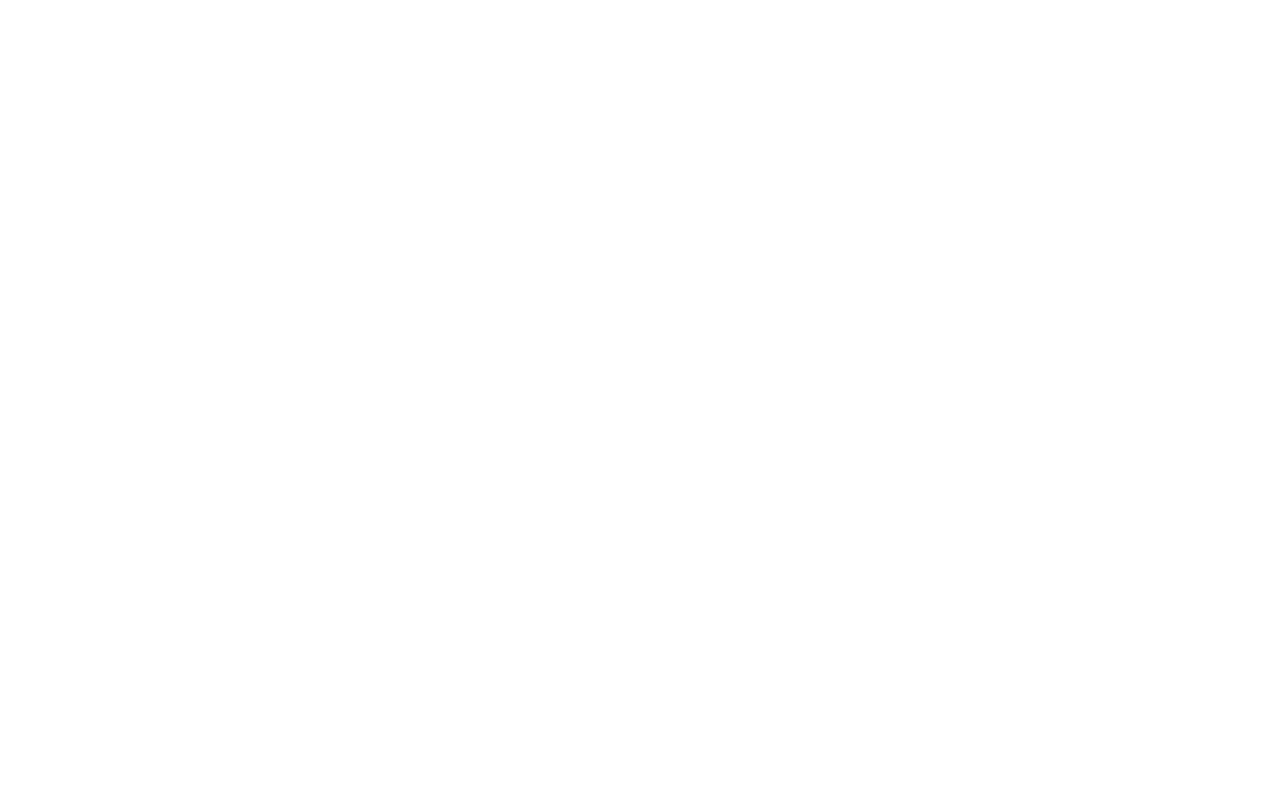
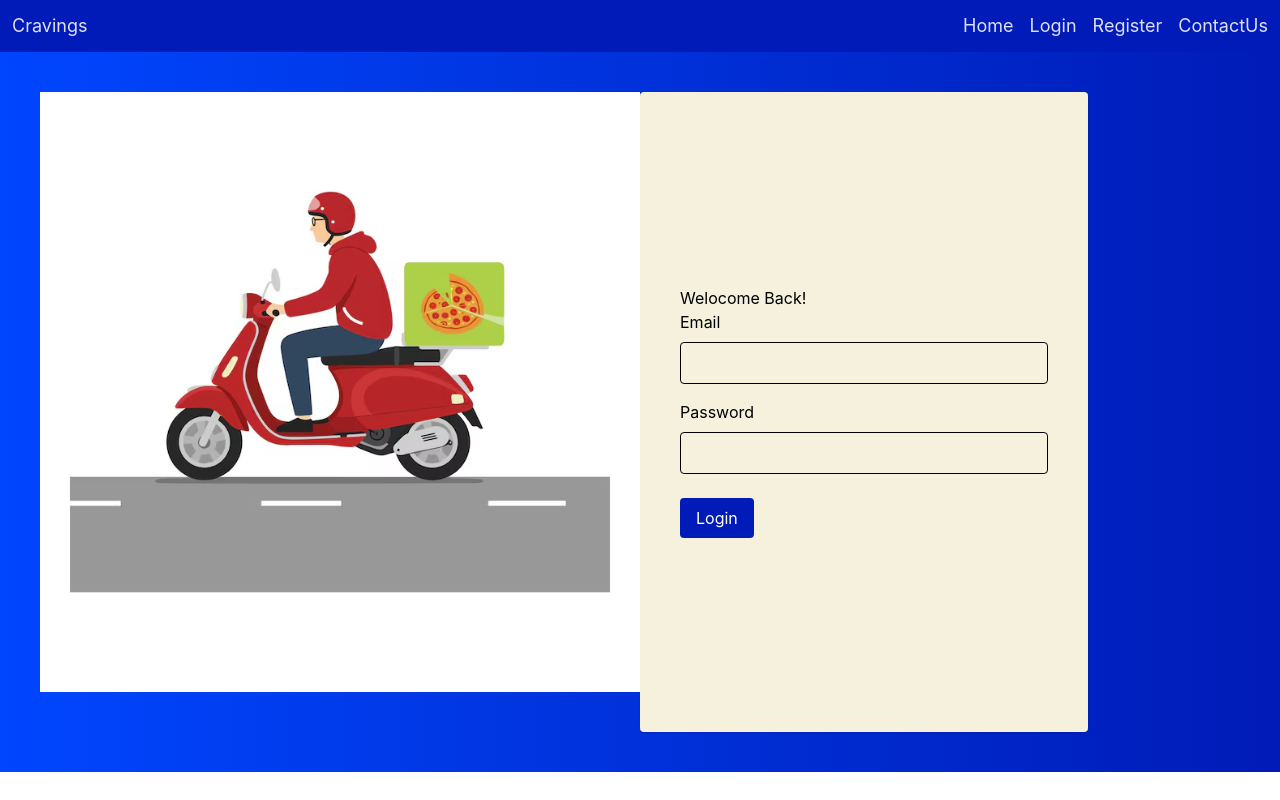
Before and after one commit to rajkumarvns/CravingsB8, a React (Vite) app: page /login in a window 1280 px wide. Before the commit this address had no page. Built offline with nearby package versions, Linux system fonts and the light colour scheme.

Commit message:
feat: add routing and components for Navbar, Footer, Login, Register, and ContactUs pages

```diff
--- a/src/App.jsx
+++ b/src/App.jsx
@@ -1,13 +1,23 @@
 import React from "react";
 import { BrowserRouter, Routes, Route } from "react-router-dom";
 import Home from "./pages/Home";
+import Login from "./pages/Login";
+import Register from "./pages/Register";
+import ContactUs from "./pages/ContactUs";
+import Navbar from "./components/Navbar";
+import Footer from "./components/Footer";
 
 const App = () => {
   return (
     <>
       <BrowserRouter>
+        <Navbar />
         <Routes>
           <Route path="/" element={<Home />} />
+          <Route path="/login" element={<Login />} />
+          <Route path="/register" element={<Register />} />
+          <Route path="/contactUs" element={<ContactUs />} />
+          <Route path="/navbar" element={<Navbar />} />
         </Routes>
       </BrowserRouter>
     </>
--- /dev/null
+++ b/src/Pages/ContactUs.jsx
@@ -0,0 +1,9 @@
+import React from "react";
+const ContactUs = () => {
+  return (
+    <>
+      <div>ContactUs</div>
+    </>
+  );
+};
+export default ContactUs;
--- a/src/Pages/Home.jsx
+++ b/src/Pages/Home.jsx
@@ -1,11 +1,9 @@
 import React from "react";
-
 const Home = () => {
   return (
     <>
-      <div className="bg-blue-500">Home</div>
+      {/* <div className="bg-(--secondary)">Home</div> */}
     </>
   );
 };
-
 export default Home;
--- /dev/null
+++ b/src/Pages/Login.jsx
@@ -0,0 +1,77 @@
+import React, { useState } from "react";
+import deliveryboy from "../assets/deliveryboy.avif";
+
+const Login = () => {
+  const [loginData, setLoginData] = useState({
+    email: "",
+    password: "",
+  });
+
+  const [validateError, setValidateError] = useState();
+
+  const handleChange = (e) => {
+    const name = e.target.name;
+    const value = e.target.value;
+
+    setLoginData((prevData) => ({ ...prevData, [name]: value }));
+  };
+
+  const handleSubmit = async (e) => {
+    e.preventDefault();
+    // Handle login logic here, e.g., send loginData to the server
+    //Validate loginData
+
+    console.log("Login data submitted:", loginData);
+
+    const payload = {
+      email: loginData.email.toLowerCase(),
+      password: loginData.password,
+    };
+  };
+
+  return (
+    <>
+      <div className="h-[90vh] bg-linear-to-r from-(--secondary) to-(--primary) grid grid-cols-2 p-10 ">
+        <div className="hidden md:block">
+          <img src={deliveryboy} alt="" className="rotate-y-180" />
+        </div>
+        <div className="w-md bg-(--background) rounded shadow p-10 flex flex-col justify-center">
+          <div>Welocome Back!</div>
+
+          <form onSubmit={handleSubmit}>
+            <div className="flex flex-col gap-2">
+              <label htmlFor="email">Email</label>
+              <input
+                type="email"
+                id="email"
+                name="email"
+                value={loginData.email}
+                onChange={handleChange}
+                className="border p-2 rounded focus:outline-none focus:ring-2 focus:ring-(--accent)"
+              />
+            </div>
+            <div className="flex flex-col gap-2 mt-4">
+              <label htmlFor="password">Password</label>
+              <input
+                type="password"
+                id="password"
+                name="password"
+                value={loginData.password}
+                onChange={handleChange}
+                className="border p-2 rounded focus:outline-none focus:ring-2 focus:ring-(--accent)"
+              />
+            </div>
+            <button
+              type="submit"
+              className="mt-6 bg-(--primary) text-white py-2 px-4 rounded hover:bg-(--accent)"
+            >
+              Login
+            </button>
+          </form>
+        </div>
+      </div>
+    </>
+  );
+};
+
+export default Login;
--- /dev/null
+++ b/src/Pages/Register.jsx
@@ -0,0 +1,9 @@
+import React from "react";
+const Register = () => {
+  return (
+    <>
+      <div>Register</div>
+    </>
+  );
+};
+export default Register;
--- /dev/null
+++ b/src/components/Footer.jsx
@@ -0,0 +1,9 @@
+import React from "react";
+const Footer = () => {
+  return (
+    <>
+      <div>Footer</div>
+    </>
+  );
+};
+export default Footer;
--- /dev/null
+++ b/src/components/Navbar.jsx
@@ -0,0 +1,29 @@
+import React from "react";
+import { Link } from "react-router-dom";
+
+const Navbar = () => {
+  return (
+    <>
+      <div className="bg-(--primary) text-lg text-(--primary-text) p-3 flex justify-between">
+        <div>Cravings</div>
+
+        <div className="flex gap-4">
+          <Link to={"/"} className="hover:underline">
+            Home
+          </Link>
+          <Link to={"/login"} className="hover:underline hover:text-(--accent)">
+            Login
+          </Link>
+          <Link to={"/register"} className="hover:underline">
+            Register
+          </Link>
+          <Link to={"/contactUs"} className="hover:underline">
+            ContactUs
+          </Link>
+        </div>
+      </div>
+    </>
+  );
+};
+
+export default Navbar;
--- a/src/index.css
+++ b/src/index.css
@@ -1 +1,13 @@
 @import "tailwindcss";
+
+:root {
+  --primary: #001BB7;
+  --primary-text:#dfdff8;
+  --secondary: #0046FF;
+  --accent: #FF8040;
+  --success: #16A34A;
+  --error: #DC2626;
+  --warning: #F59E0B;
+  --background: #F5F1DC;
+  --text: #111827;
+}
```
Also changed, not shown: src/assets/deliveryboy.avif (added).
